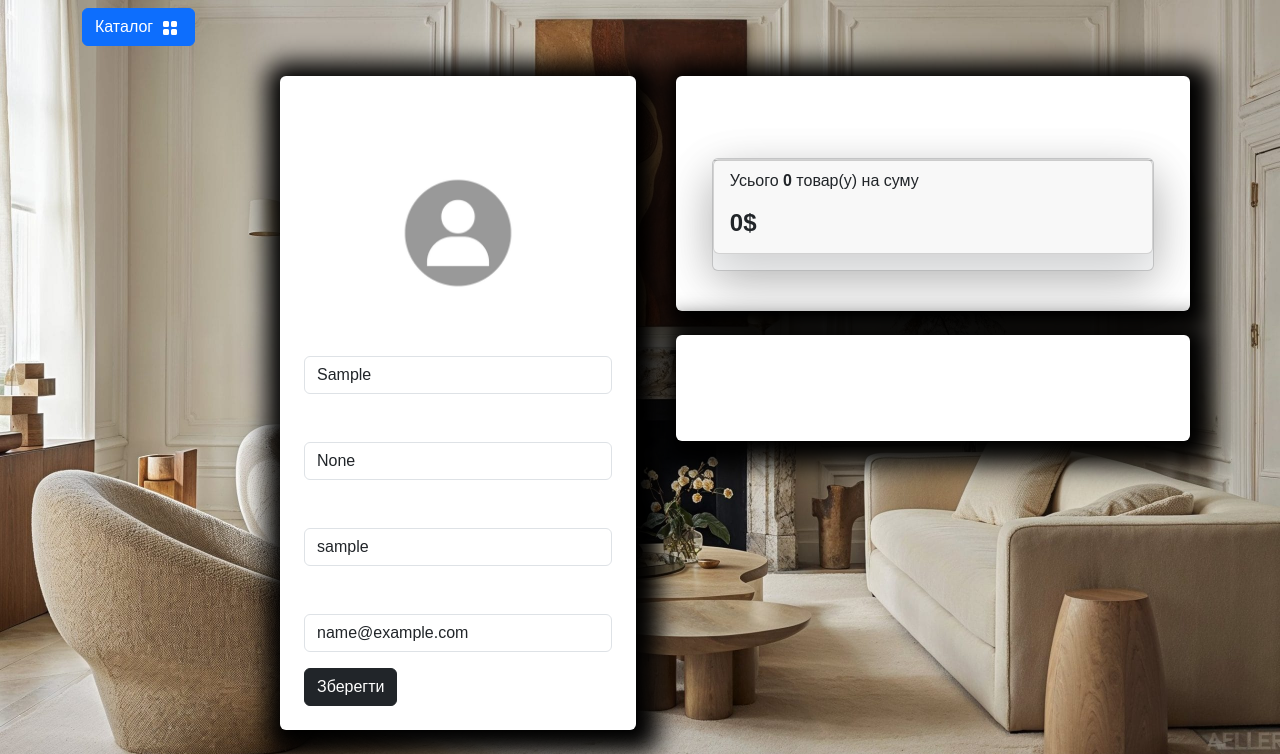
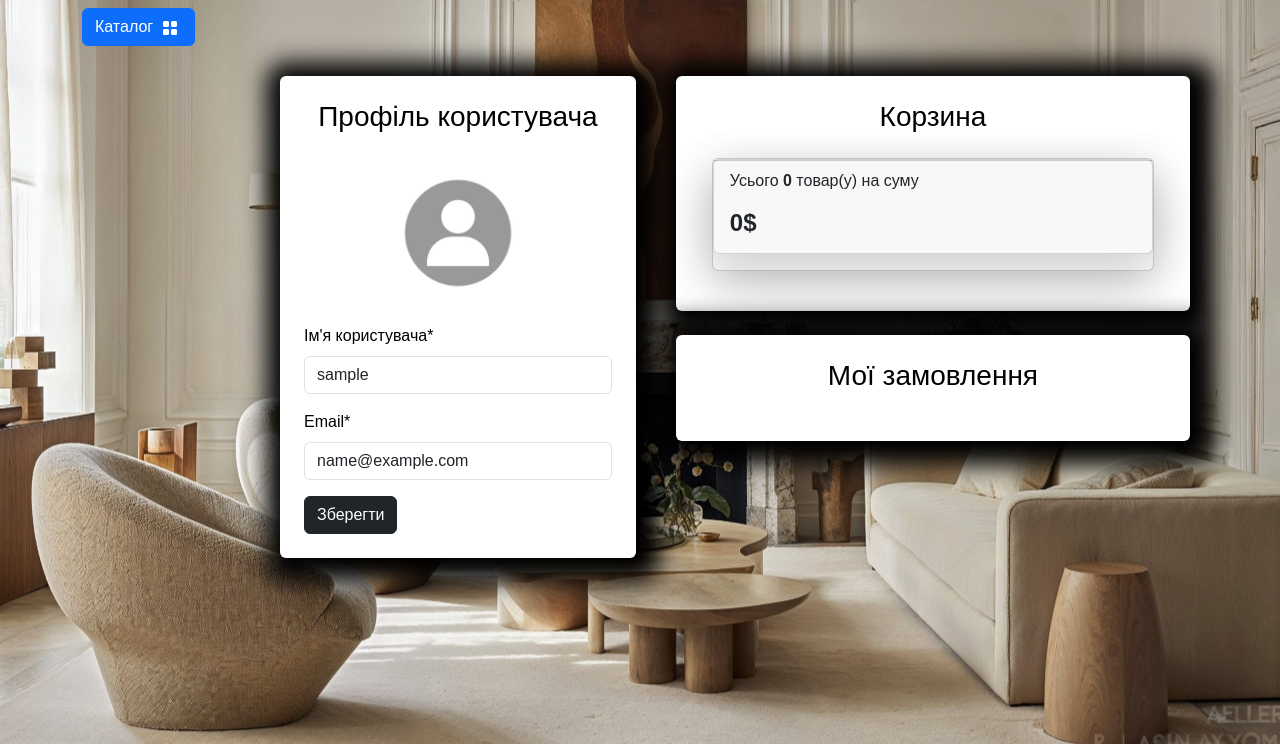
Before and after one commit to NazarSerdiuk1/-Furniture_shop, a Django app: page /user/profile/ in a window 1280 px wide. Shown: the part 56-810 px from the top of the page. Run offline with Django 5.2, Linux system fonts and the light colour scheme; the visitor is signed in with stand-in values (Sample User, id 1); data that the repository does not hold is empty; parts of the project's set-up code (start-up, migrations or seed data) failed here and were passed over; some libraries are stand-ins or nearby versions.

Commit message:
Змінили розмітку

```diff
--- a/app1/main/templates/main/about.html
+++ b/app1/main/templates/main/about.html
@@ -6,7 +6,7 @@
 {% endblock  %}
 
 {% block content %}
-    <div class="mt-5 pt-5  bg-white custom-shadow rounded">
+    <div class="mt-5 pt-5  bg-white custom-shadow rounded text-black">
         <h2 class="m-2"><strong>{{ content }}</strong></h2>
         <p class="m-2">{{ text_on_page }}</p>
     </div>
--- a/app1/main/templates/main/contacts.html
+++ b/app1/main/templates/main/contacts.html
@@ -6,7 +6,7 @@
 {% endblock  %}
 
 {% block content %}
-    <div class="mt-5 pt-5  bg-white custom-shadow rounded">
+    <div class="mt-5 pt-5  bg-white custom-shadow rounded text-black">
         <h2 class="m-2"><strong>{{ content }}</strong></h2>
         <p class="m-2">{{ text_on_page }}</p>
     </div>
--- a/app1/users/templates/users/profile.html
+++ b/app1/users/templates/users/profile.html
@@ -4,7 +4,7 @@
 
 {% block content %}
 <div class="row">
-    <div class="container mt-5">
+    <div class="container mt-5 text-black">
         <div class="row">
             <!-- Профіль з даними користувача -->
             <div class="col-md-5">
@@ -29,28 +29,6 @@
                                     {% if form.image.errors %}
                                     <div class="alert alert-danger alert-dismissible fade show">{{form.image.errors}}</div>
                                     {% endif %} {% endcomment %}
-                            </div>
-                            <div class="col-md-12 mb-3">
-                                <label for="id_first_name" class="form-label">Ім'я*</label>
-                                <input type="text" class="form-control" id="id_first_name"
-                                    name="first_name"
-                                    placeholder="Введіть ваше ім'я"
-                                    value="{{ form.first_name.value }}"
-                                    required>
-                                    {% if form.first_name.errors %}
-                                    <div class="alert alert-danger alert-dismissible fade show">{{form.first_name.errors}}</div>
-                                    {% endif %}
-                            </div>
-                            <div class="col-md-12 mb-3">
-                                <label for="id_last_name" class="form-label">Прізвище*</label>
-                                <input type="text" class="form-control" id="id_last_name"
-                                    name="last_name"
-                                    placeholder="Введіть ваше прізвище"
-                                    value="{{ form.last_name.value }}"
-                                    required>
-                                    {% if form.last_name.errors %}
-                                    <div class="alert alert-danger alert-dismissible fade show">{{form.last_name.errors}}</div>
-                                    {% endif %}
                             </div>
                             <div class="col-md-12 mb-3">
                                 <label for="id_username" class="form-label">Ім'я користувача*</label>
@@ -94,7 +72,7 @@
             </div>
             <!-- Оформленные заказы -->
             <div class="col-md-12">
-                <div class=" bg-white p-4 mb-4 mx-2 rounded custom-shadow">
+                <div class=" bg-white p-4 mb-4 mx-2 rounded custom-shadow text-black">
                     <h3 class="text-center mb-4">Мої замовлення</h3>
                     <!-- Разметка заказов -->
                     <div class="container">
--- a/app1/users/templates/users/registration.html
+++ b/app1/users/templates/users/registration.html
@@ -7,7 +7,7 @@
 
 {% block content %}
 <div class="row">
-                        <div class="container mt-5">
+                        <div class="container mt-5 text-black">
                             <div class="row justify-content-center">
                                 <div class="col-md-9 bg-white p-4 mb-5 mx-2 rounded custom-shadow">
                                     <h2 class="text-center mb-4">Реєстрація</h2>
@@ -76,7 +76,7 @@
                                             </div>
                                         </div>
                                         <button type="submit"
-                                            class="btn btn-dark btn-block">Зареєструватися</button>
+                                            class="btn btn-primary btn-block">Зареєструватися</button>
                                     </form>
                                 </div>
                             </div>
```
Also changed, not shown: app1/users/templates/users/login.html (+2 -13 lines).
